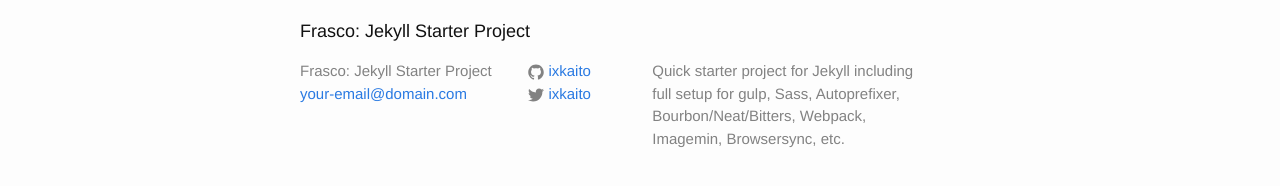
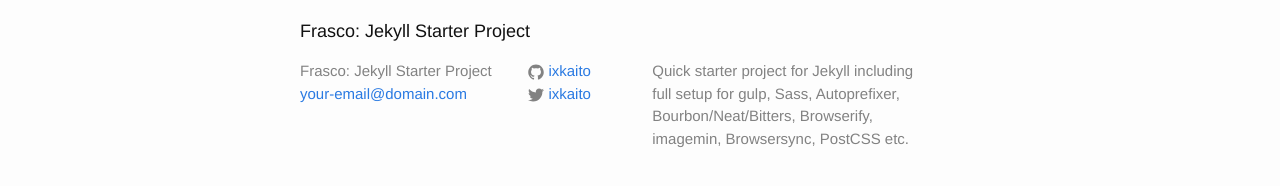
Before and after one commit to ixkaito/frasco, a Jekyll site: the page built from index.md, in a window 1280 px wide. Shown: the part 615-801 px from the top of the page. Built offline with Jekyll 4.4.1, drawn with Linux system fonts in a browser that asks for light colours.

Commit message:
Update config

```diff
--- a/_config.yml
+++ b/_config.yml
@@ -15,7 +15,7 @@
 # in the templates via {{ site.myvariable }}.
 title: "Frasco: Jekyll Starter Project"
 email: your-email@domain.com
-description: Quick starter project for Jekyll including full setup for gulp, Sass, Autoprefixer, Bourbon/Neat/Bitters, Webpack, Imagemin, Browsersync, etc.
+description: Quick starter project for Jekyll including full setup for gulp, Sass, Autoprefixer, Bourbon/Neat/Bitters, Browserify, imagemin, Browsersync, PostCSS etc.
 baseurl: "" # the subpath of your site, e.g. /blog
 url: "" # the base hostname & protocol for your site, e.g. http://example.com
 twitter_username: ixkaito
--- a/_config_development.yml
+++ /dev/null
@@ -1,2 +0,0 @@
-url: ''
-baseurl: ''
```
